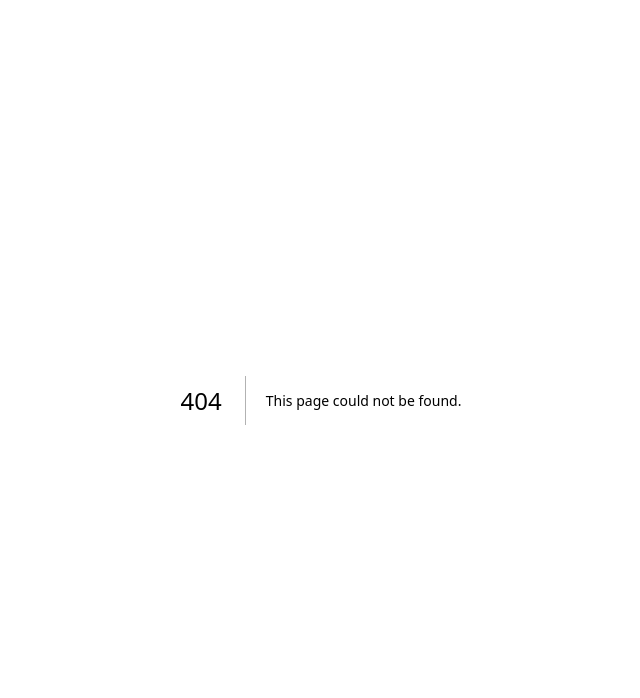
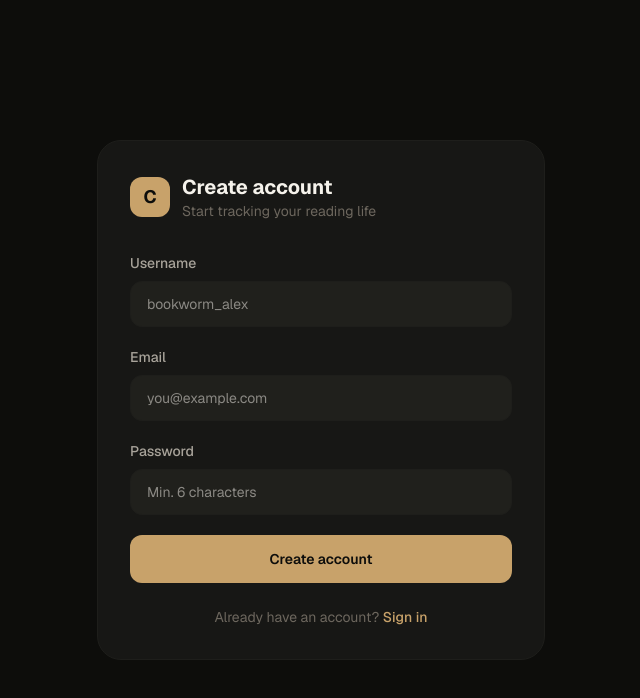
Before and after one commit to domitianegbert04/chapter, a Next.js app: page /signup in a window 1280 px wide. Before the commit this address had no page. Shown: the top 698 px of the page, without its empty margins (319-959 px from the left). Built offline with nearby package versions, Linux system fonts and the light colour scheme.

Commit message:
Create page.tsx

```diff
--- /dev/null
+++ b/app/signup/page.tsx
@@ -0,0 +1,125 @@
+"use client";
+
+import { useState } from "react";
+import { useRouter } from "next/navigation";
+import { motion } from "motion/react";
+import { createClient } from "../lib/supabase-client";
+
+export default function SignupPage() {
+  const [email, setEmail] = useState("");
+  const [password, setPassword] = useState("");
+  const [username, setUsername] = useState("");
+  const [error, setError] = useState<string | null>(null);
+  const [loading, setLoading] = useState(false);
+  const router = useRouter();
+  const supabase = createClient();
+
+  const handleSignup = async (e: React.FormEvent) => {
+    e.preventDefault();
+    setLoading(true);
+    setError(null);
+
+    const { error } = await supabase.auth.signUp({
+      email,
+      password,
+      options: {
+        data: { username },
+      },
+    });
+
+    if (error) {
+      setError(error.message);
+      setLoading(false);
+      return;
+    }
+
+    router.push("/");
+    router.refresh();
+  };
+
+  return (
+    <div className="min-h-screen flex items-center justify-center px-4" style={{ background: "#0D0D0B" }}>
+      <motion.div
+        initial={{ opacity: 0, y: 20 }}
+        animate={{ opacity: 1, y: 0 }}
+        transition={{ type: "spring", stiffness: 300, damping: 25 }}
+        className="w-full max-w-md p-8 rounded-3xl"
+        style={{ background: "#171715", border: "1px solid #1e1e1b" }}
+      >
+        <div className="flex items-center gap-3 mb-8">
+          <div className="w-10 h-10 rounded-xl flex items-center justify-center" style={{ background: "#C8A26A" }}>
+            <span className="text-lg font-bold text-[#0D0D0B]">C</span>
+          </div>
+          <div>
+            <h1 className="text-xl font-bold text-[#F5F2EB]">Create account</h1>
+            <p className="text-sm text-[#6D675E]">Start tracking your reading life</p>
+          </div>
+        </div>
+
+        <form onSubmit={handleSignup} className="space-y-5">
+          {error && (
+            <div className="px-4 py-3 rounded-xl text-sm text-[#C77C7C] bg-[#C77C7C]/10 border border-[#C77C7C]/30">
+              {error}
+            </div>
+          )}
+
+          <div>
+            <label className="block text-sm font-medium mb-2 text-[#A8A39A]">Username</label>
+            <input
+              type="text"
+              value={username}
+              onChange={(e) => setUsername(e.target.value)}
+              required
+              className="w-full px-4 py-3 rounded-xl text-sm outline-none bg-[#20201C] text-[#F5F2EB] border border-[#1e1e1b] focus:border-[#C8A26A]"
+              placeholder="bookworm_alex"
+            />
+          </div>
+
+          <div>
+            <label className="block text-sm font-medium mb-2 text-[#A8A39A]">Email</label>
+            <input
+              type="email"
+              value={email}
+              onChange={(e) => setEmail(e.target.value)}
+              required
+              className="w-full px-4 py-3 rounded-xl text-sm outline-none bg-[#20201C] text-[#F5F2EB] border border-[#1e1e1b] focus:border-[#C8A26A]"
+              placeholder="you@example.com"
+            />
+          </div>
+
+          <div>
+            <label className="block text-sm font-medium mb-2 text-[#A8A39A]">Password</label>
+            <input
+              type="password"
+              value={password}
+              onChange={(e) => setPassword(e.target.value)}
+              required
+              minLength={6}
+              className="w-full px-4 py-3 rounded-xl text-sm outline-none bg-[#20201C] text-[#F5F2EB] border border-[#1e1e1b] focus:border-[#C8A26A]"
+              placeholder="Min. 6 characters"
+            />
+          </div>
+
+          <motion.button
+            type="submit"
+            disabled={loading}
+            className="w-full py-3.5 rounded-xl text-sm font-semibold bg-[#C8A26A] text-[#0D0D0B]"
+            whileHover={{ scale: 1.01 }}
+            whileTap={{ scale: 0.98 }}
+          >
+            {loading ? "Creating account..." : "Create account"}
+          </motion.button>
+        </form>
+
+        <div className="mt-6 text-center">
+          <p className="text-sm text-[#6D675E]">
+            Already have an account?{" "}
+            <a href="/login" className="font-medium text-[#C8A26A] hover:underline">
+              Sign in
+            </a>
+          </p>
+        </div>
+      </motion.div>
+    </div>
+  );
+}
```
